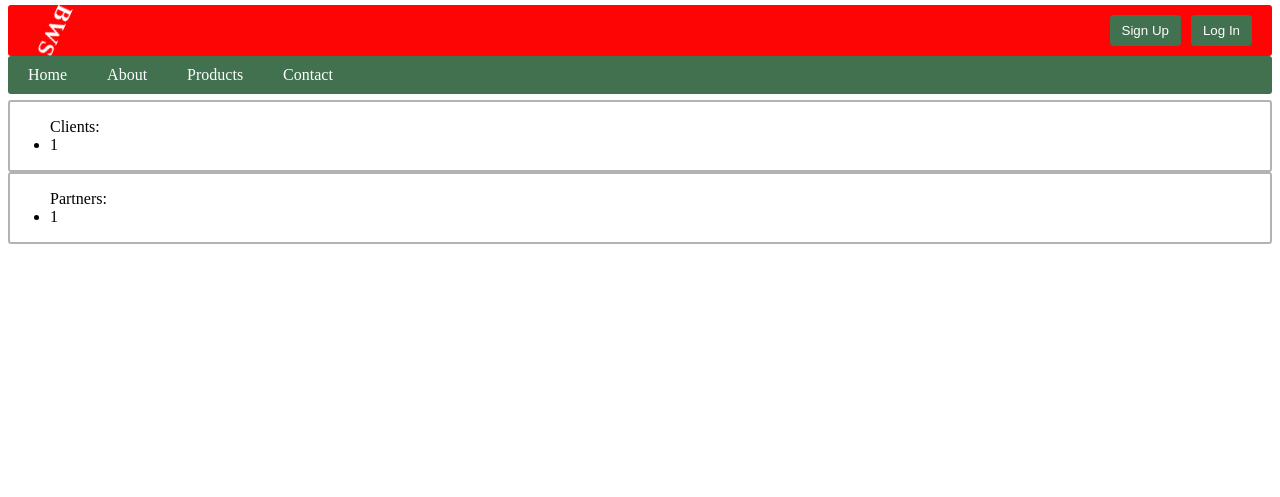
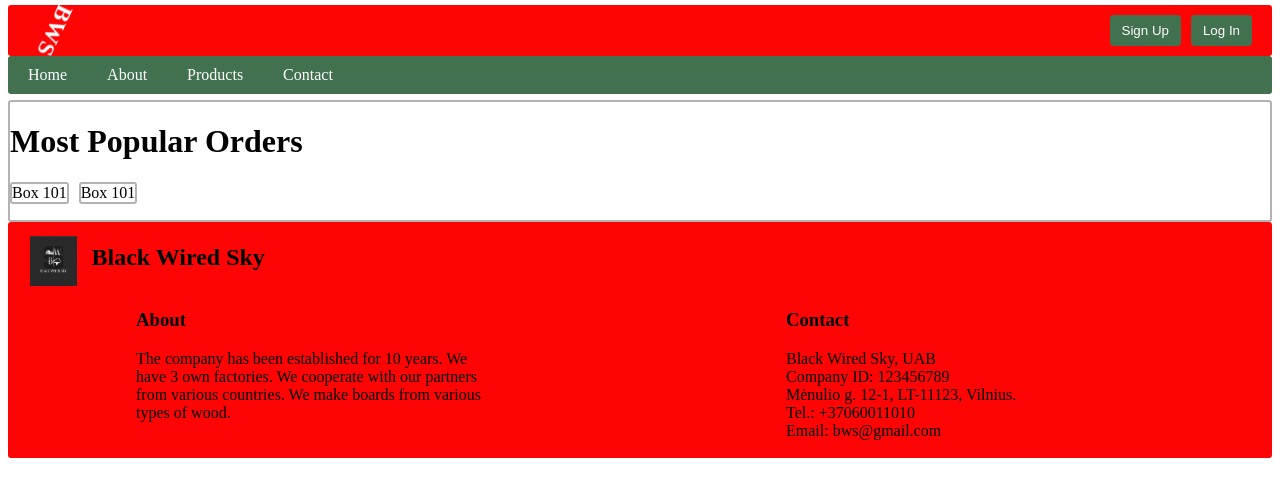
Before and after one commit to IamGuber/BWS, a Django app: page /bws/ in a window 1280 px wide. Shown: the top 497 px of the page. Run offline with Django 4.2, Linux system fonts and the light colour scheme; data comes from the database, SQL or seed files in the repository.

Commit message:
Prideti logo prie title. Pridetas footer su informacija. Pridetas main divas su uzsakymais.

```diff
--- a/mysite/bws/models.py
+++ b/mysite/bws/models.py
@@ -2,7 +2,6 @@
 from django.core.validators import RegexValidator
 from django.utils import timezone
 from django.db.models import signals
-from django.core.exceptions import ValidationError
 
 
 class Transport(models.Model):
--- a/mysite/bws/static/css/style.css
+++ b/mysite/bws/static/css/style.css
@@ -67,9 +67,17 @@
     margin-top: 100px;
 }
 
+.content-list {
+    list-style-type: none;
+    padding: 0;
+    display: flex;
+    flex-wrap: nowrap;
+}
+
 .content2 {
     border: 2px solid #B3B3B3;
     border-radius: 3px;
+    margin-right: 10px;
 }
 
 @keyframes logoAnimation {
@@ -86,3 +94,37 @@
     font-weight: bold;
     animation: logoAnimation 5s linear infinite; /* Adjust the duration and animation type as needed */
 }
+
+.footer {
+    border: 2px solid #FE0505;
+    border-radius: 3px;
+    background-color: #FE0505;
+}
+
+.footer-logo {
+    display: inline-block;
+    margin-left: 20px;
+}
+
+.footer-logo img {
+    width: 20%;
+    height: 50px;
+    vertical-align: middle;
+}
+
+.footer-logo h2 {
+    display: inline-block;
+    margin-left: 10px;
+}
+
+.footer-general {
+    display: flex;
+    justify-content: space-between;
+}
+
+.footer-about,
+.footer-Contact {
+    flex: 0 0 calc(50% - 20px);
+    padding: 0 10%;
+    box-sizing: border-box;
+}
--- a/mysite/bws/templates/base.html
+++ b/mysite/bws/templates/base.html
@@ -7,6 +7,7 @@
   <meta name="viewport" content="width=device-width, initial-scale=1.0">
   {% block 'title' %}{% endblock %}
   <link rel="stylesheet" href="{% static 'css/style.css' %}">
+  <link rel="icon" type="image/x-icon" href="{% static 'images/favicon.ico' %}">
 
 </head>
 <body>
@@ -28,5 +29,27 @@
 
     {% block 'content' %}{% endblock %}
 
+<footer>
+  <div class="footer">
+
+    <div class="footer-logo">
+      <img src="{% static 'images/logo.png' %}">
+      <h2>Black Wired Sky</h2>
+    </div>
+
+    <div class="footer-general">
+      <div class="footer-about">
+        <h3>About</h3>
+        <p>The company has been established for 10 years. We have 3 own factories. We cooperate with our partners from various countries. We make boards from various types of wood.</p>
+      </div>
+
+      <div class="footer-Contact">
+        <h3>Contact</h3>
+          <p>Black Wired Sky, UAB<br>Company ID: 123456789<br>Mėnulio g. 12-1, LT-11123, Vilnius.<br>Tel.: +37060011010<br>Email: bws@gmail.com</p>
+      </div>
+    </div>
+  </div>
+</footer>
+
 </body>
 </html>
--- a/mysite/bws/templates/index.html
+++ b/mysite/bws/templates/index.html
@@ -1,17 +1,14 @@
 {% extends 'base.html' %}
 {% block 'head' %}{% endblock %}
-{% block 'title' %}<title>Black Wired Cloud</title>{% endblock %}
+{% block 'title' %}<title>Black Wired Sky</title>{% endblock %}
 {% block 'menu' %}{% endblock %}
 {% block 'content' %}
 <div class="content">
-    <ul>Clients:
-        <li>{{ clients }}</li>
-    </ul>
-  </div>
-
-<div class="content2">
-    <ul>Partners:
-        <li>{{ partners }}</li>
+    <h1>Most Popular Orders</h1>
+    <ul class="content-list">
+        {% for order in orders %}
+        <div class="content2">{{ order.buyer_info.product }}</div>
+        {% endfor %}
     </ul>
   </div>
 {% endblock %}
--- a/mysite/bws/views.py
+++ b/mysite/bws/views.py
@@ -1,15 +1,13 @@
 from django.shortcuts import render
 from django.http import HttpResponse
-from .models import Buyer, Seller
+from .models import  Order
 
 
 def index(request):
-    clients = Buyer.objects.all().count()
-    partners = Seller.objects.all().count()
+    orders = Order.objects.all()
 
     context = {
-        'clients': clients,
-        'partners': partners,
+        'orders': orders,
     }
 
     return render(request, 'index.html', context=context)
--- a/mysite/mysite/settings.py
+++ b/mysite/mysite/settings.py
@@ -119,6 +119,7 @@
 
 STATIC_URL = 'static/'
 STATICFILES_DIRS = [os.path.join(BASE_DIR, 'BWS/static')]
+STATIC_ROOT = os.path.join(BASE_DIR, 'staticfiles')
 
 # Default primary key field type
 # https://docs.djangoproject.com/en/4.2/ref/settings/#default-auto-field
--- a/mysite/mysite/urls.py
+++ b/mysite/mysite/urls.py
@@ -18,8 +18,11 @@
 from django.urls import path, include
 from django.conf import settings
 from django.conf.urls.static import static
+from django.views.generic import RedirectView
 
 urlpatterns = [
     path('admin/', admin.site.urls),
     path('bws/', include('bws.urls')),
+    path('', RedirectView.as_view(url='bws', permanent=True)),
+    path('favicon.ico', RedirectView.as_view(url='/static/images/favicon.ico', permanent=True))
 ] + static(settings.STATIC_URL, document_root=settings.STATIC_ROOT)
```
Also changed, not shown: mysite/bws/admin.py (+7 -0 lines), mysite/bws/static/images/favicon.ico (added), mysite/bws/static/images/logo.png (added).
